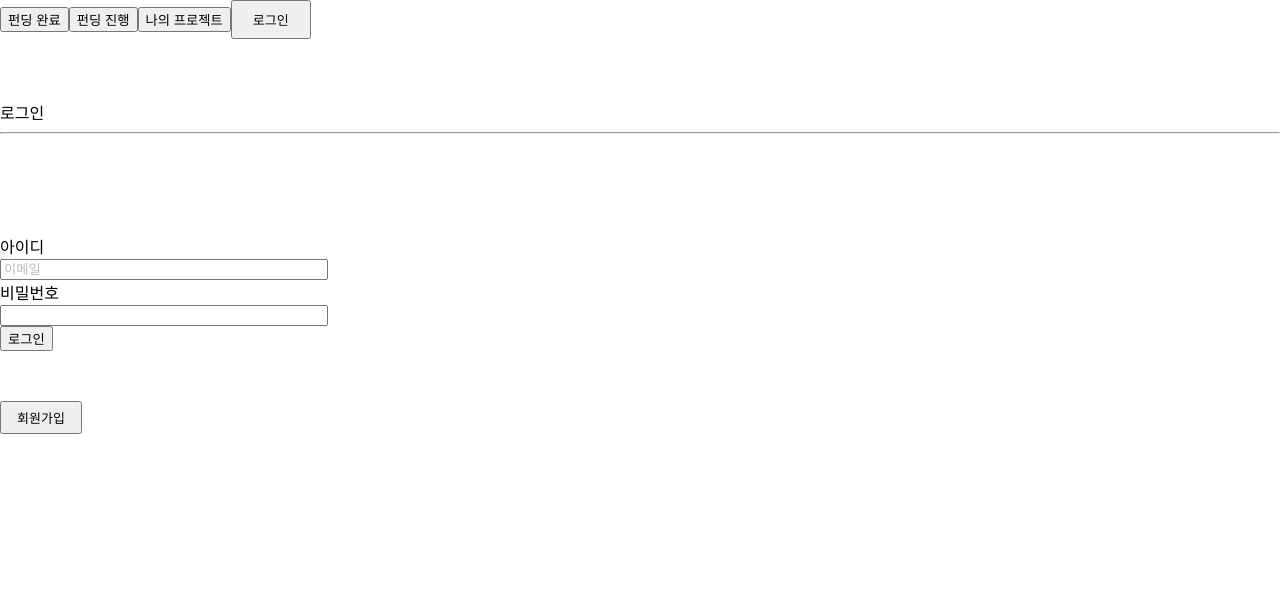
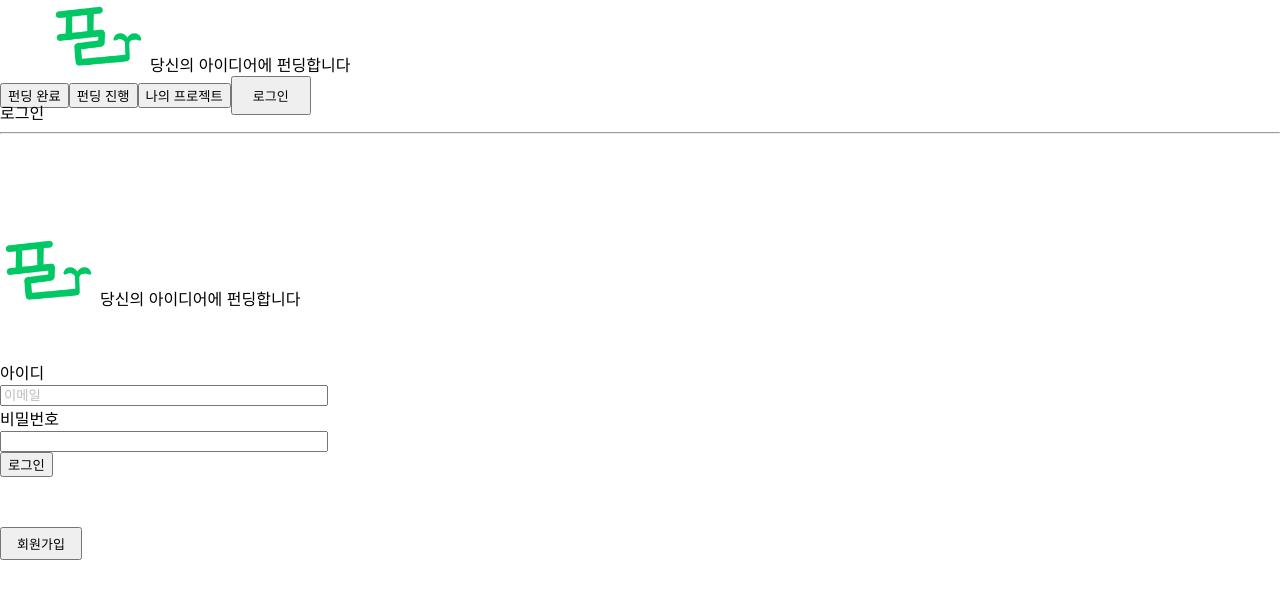
Before and after one commit to PLANDING/Planding-FrontEnd, a React (Create React App) app: page /login in a window 1280 px wide. Shown: the top 598 px of the page. Built offline with nearby package versions, Linux system fonts and the light colour scheme.

Commit message:
[FEAT]: add logo Issue-#3

```diff
--- a/src/components/Header.js
+++ b/src/components/Header.js
@@ -9,8 +9,9 @@ const Header=()=>{
         history.push("/"+e.target.id);
     }
     return(<div className="header row-container">
-    <div>
-        {/*로고*/}
+    <div className="row-container logo-wrapper" onClick={onClickNav} >
+        <img src="logo.png" width="100px"/>
+        <span>당신의 아이디어에 펀딩합니다</span>
     </div>
     <nav className="row-container">
         <button onClick={onClickNav} id="completion" className={location.pathname=="/completion"&&"cur"}>펀딩 완료</button>
--- a/src/routes/Login.js
+++ b/src/routes/Login.js
@@ -21,7 +21,10 @@ const Login = () => {
                 <hr className="green-hr" />
             </div>
             <div className="border-box col-container">
-                {/*로고*/}
+                <div className="row-container logo-wrapper">
+                    <img src="logo.png" width="100px" />
+                    <span>당신의 아이디어에 펀딩합니다</span>
+                </div>
                 <div className="wrapper col-container">
                     <form className="col-container">
                         <div className="row-container">
--- a/src/stylesheets/header.css
+++ b/src/stylesheets/header.css
@@ -1,6 +1,10 @@
 /*Header.js*/
 .header{
   height: 100px;
+}
+.header .logo-wrapper{
+  margin-left: 50px;
+  cursor: pointer;
 }
 .header nav{
   gap: 50px;
--- a/src/stylesheets/login.css
+++ b/src/stylesheets/login.css
@@ -6,8 +6,13 @@
   padding: 50px 0;
   margin-top: 50px;
 }
+.login .logo-wrapper{
+  width: 50%;
+  justify-content: center;
+}
 .login .wrapper{
   width: 50%;
+  margin-top: 50px;
 }
 .login form{
   width: 100%;
```
Also changed, not shown: public/logo.png (added).
